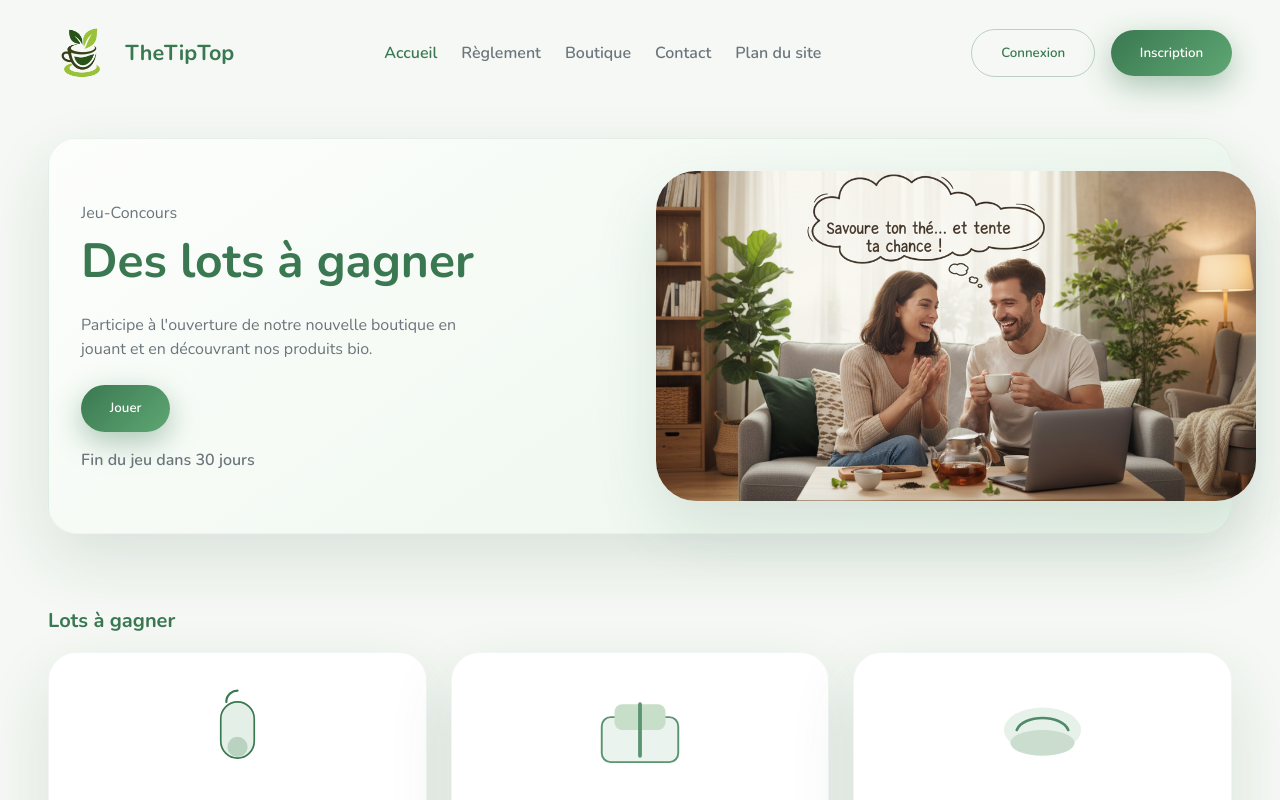
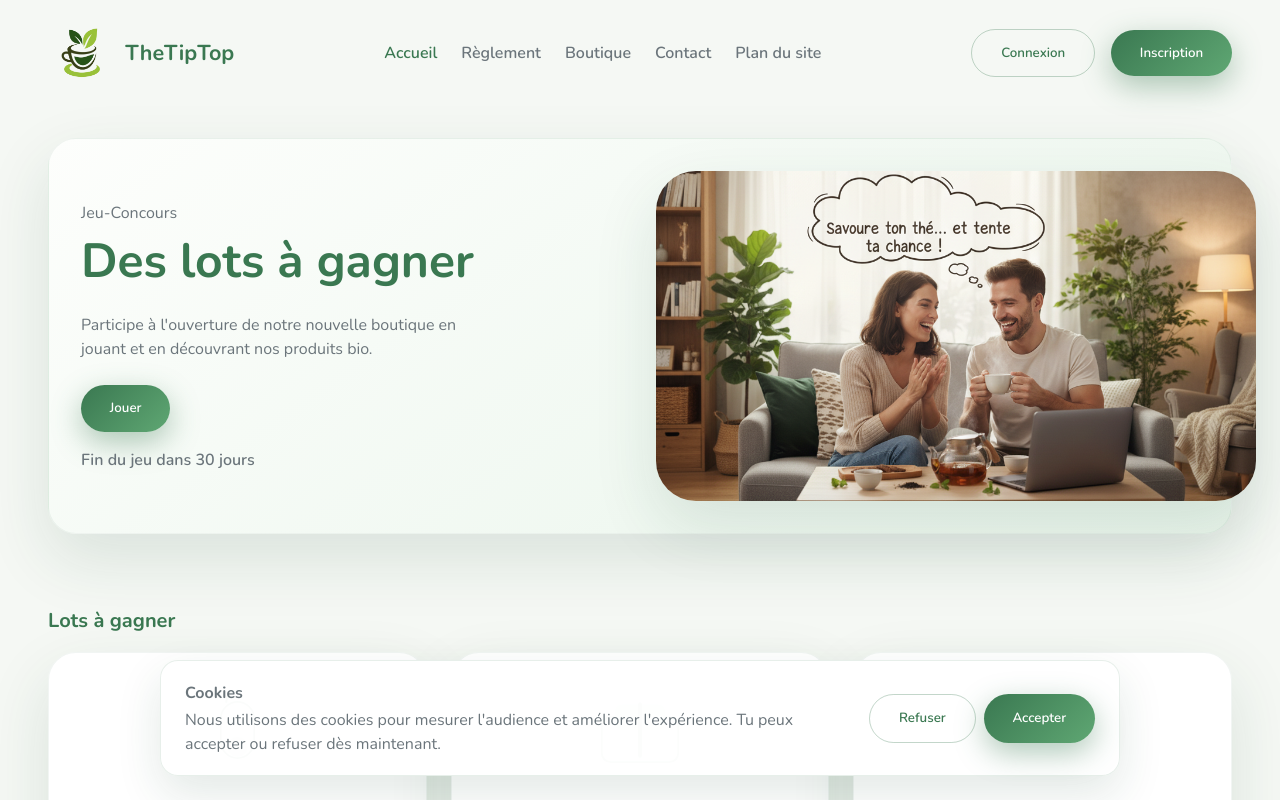
Before and after one commit to AbderrahimAISSA7/front-tiptop, a React (Vite) app: page / in a window 1280 px wide. Shown: the top 800 px of the page. Built offline with nearby package versions, Linux system fonts and the light colour scheme; no server answers.

Commit message:
add coockies config

```diff
--- /dev/null
+++ b/src/components/common/CookieBanner.tsx
@@ -0,0 +1,45 @@
+import { useEffect, useState } from "react";
+
+const STORAGE_KEY = "tiptop_cookie_consent";
+
+type Consent = "accepted" | "rejected";
+
+const CookieBanner = () => {
+  const [visible, setVisible] = useState(false);
+
+  useEffect(() => {
+    const stored = localStorage.getItem(STORAGE_KEY) as Consent | null;
+    if (!stored) {
+      setVisible(true);
+    }
+  }, []);
+
+  const accept = () => {
+    localStorage.setItem(STORAGE_KEY, "accepted");
+    setVisible(false);
+  };
+
+  const reject = () => {
+    localStorage.setItem(STORAGE_KEY, "rejected");
+    setVisible(false);
+  };
+
+  if (!visible) return null;
+
+  return (
+    <div className="cookie-banner">
+      <div>
+        <strong>Cookies</strong>
+        <p>
+          Nous utilisons des cookies pour mesurer l'audience et améliorer l'expérience. Tu peux accepter ou refuser dès maintenant.
+        </p>
+      </div>
+      <div className="cookie-actions">
+        <button className="tt-btn tt-btn-ghost" onClick={reject}>Refuser</button>
+        <button className="tt-btn tt-btn-primary" onClick={accept}>Accepter</button>
+      </div>
+    </div>
+  );
+};
+
+export default CookieBanner;
--- a/src/components/layout/MainLayout.tsx
+++ b/src/components/layout/MainLayout.tsx
@@ -1,6 +1,7 @@
 import type { ReactNode } from 'react'
 import Header from './Header'
 import Footer from './Footer'
+import CookieBanner from '../common/CookieBanner'
 
 const MainLayout = ({ children }: { children: ReactNode }) => {
   return (
@@ -8,6 +9,7 @@ const MainLayout = ({ children }: { children: ReactNode }) => {
       <Header />
       <main className="app-content">{children}</main>
       <Footer />
+      <CookieBanner />
     </div>
   )
 }
--- a/src/pages/User/DashboardPage.tsx
+++ b/src/pages/User/DashboardPage.tsx
@@ -40,7 +40,7 @@ const DashboardPage = () => {
             <ul className="participation-list">
               {participations.slice(0, 3).map((participation) => (
                 <li key={participation.id}>
-                  <span>{participation.code.code}</span>
+                  <span>Code : {participation.code.code} - </span>
                   <span>{participation.prize?.name ?? "Tirage en cours"}</span>
                 </li>
               ))}
--- a/src/styles/global.css
+++ b/src/styles/global.css
@@ -780,3 +780,43 @@ td {
     grid-template-columns: 1fr;
   }
 }
+
+/* Cookie banner */
+.cookie-banner {
+  position: fixed;
+  bottom: 1.5rem;
+  left: 50%;
+  transform: translateX(-50%);
+  width: min(960px, 95vw);
+  background: rgba(255, 255, 255, 0.98);
+  border: 1px solid rgba(58, 120, 81, 0.12);
+  box-shadow: 0 18px 45px rgba(28, 72, 50, 0.12);
+  border-radius: 18px;
+  padding: 1.2rem 1.5rem;
+  display: flex;
+  gap: 1rem;
+  align-items: center;
+  z-index: 2000;
+}
+
+.cookie-banner p {
+  margin: 0.2rem 0 0;
+  color: var(--color-muted);
+}
+
+.cookie-actions {
+  display: flex;
+  gap: 0.5rem;
+  flex-shrink: 0;
+}
+
+@media (max-width: 720px) {
+  .cookie-banner {
+    flex-direction: column;
+    align-items: flex-start;
+  }
+  .cookie-actions {
+    width: 100%;
+    justify-content: flex-end;
+  }
+}
```
